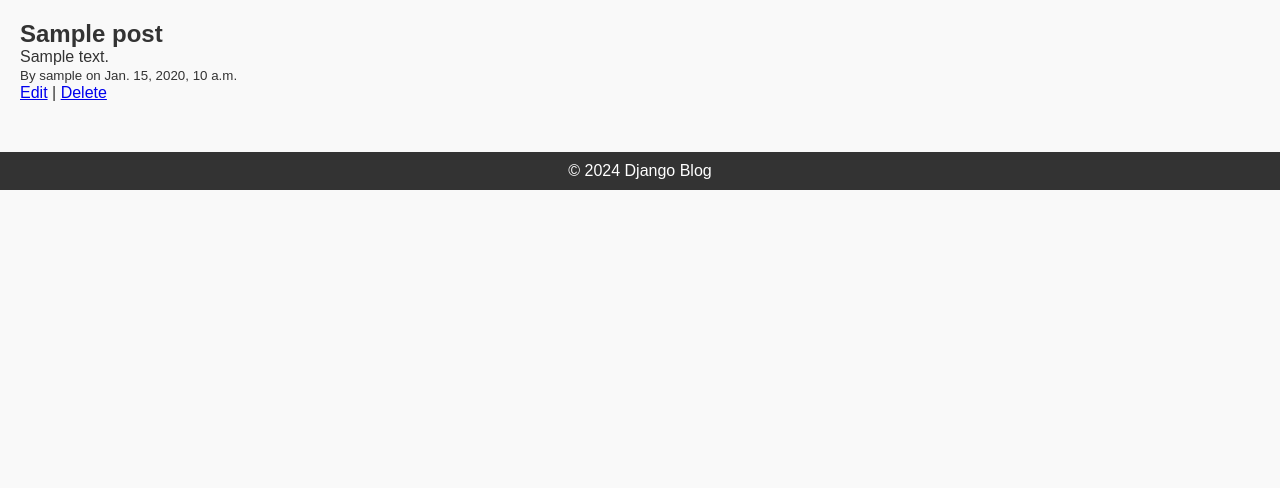
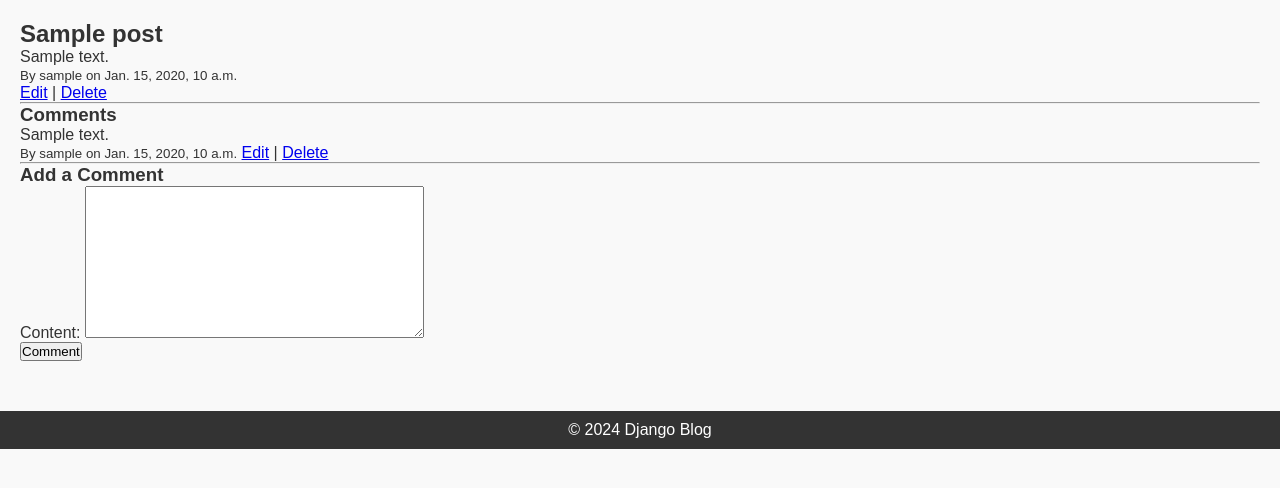
Before and after one commit to altroste001/Alx_DjangoLearnLab, a Django app: page /post/1/ in a window 1280 px wide. Shown: the part 41-529 px from the top of the page. Run offline with Django 5.2, Linux system fonts and the light colour scheme; a user stored in the database is signed in; tables that the repository leaves empty hold one stand-in row (values such as "Sample post").

Commit message:
Complete Task 3  Comment system implementation

```diff
--- a/django_blog/blog/forms.py
+++ b/django_blog/blog/forms.py
@@ -2,6 +2,7 @@ from django import forms
 from .models import Post
 from django.contrib.auth.forms import UserCreationForm
 from django.contrib.auth.models import User
+from .models import Comment
 
 class CustomUserCreationForm(UserCreationForm):
     email = forms.EmailField(required=True)
@@ -15,3 +16,9 @@ class PostForm(forms.ModelForm):
     class Meta:
         model = Post
         fields = ['title', 'content']
+
+
+class CommentForm(forms.ModelForm):
+    class Meta:
+        model = Comment
+        fields = ['content']
--- a/django_blog/blog/models.py
+++ b/django_blog/blog/models.py
@@ -2,7 +2,7 @@ from django.db import models
 from django.contrib.auth.models import User
 
 
-class Post (models.Model):
+class Post(models.Model):
     title = models.CharField(max_length=200)
     content = models.TextField()
     published_date = models.DateTimeField(auto_now_add=True)
@@ -11,4 +11,13 @@ class Post (models.Model):
     def __str__(self):
         return self.title
 
-# Create your models here.
+
+class Comment(models.Model):
+    post = models.ForeignKey(Post, on_delete=models.CASCADE, related_name='comments')
+    author = models.ForeignKey(User, on_delete=models.CASCADE)
+    content = models.TextField()
+    created_at = models.DateTimeField(auto_now_add=True)
+    updated_at = models.DateTimeField(auto_now=True)
+
+    def __str__(self):
+        return f"Comment by {self.author.username} on {self.post.title}"
--- a/django_blog/blog/templates/blog/post_detail.html
+++ b/django_blog/blog/templates/blog/post_detail.html
@@ -1,5 +1,6 @@
 {% extends "blog/base.html" %}
 {% block content %}
+
 <h2>{{ post.title }}</h2>
 <p>{{ post.content }}</p>
 <p><small>By {{ post.author.username }} on {{ post.published_date }}</small></p>
@@ -7,6 +8,31 @@
 {% if user == post.author %}
     <a href="{% url 'post-update' post.pk %}">Edit</a> |
     <a href="{% url 'post-delete' post.pk %}">Delete</a>
+{% endif %}
 
-{% endif %}
+<hr>
+
+<h3>Comments</h3>
+
+{% for comment in comments %}
+    <p>{{ comment.content }}</p>
+    <small>By {{ comment.author.username }} on {{ comment.created_at }}</small>
+
+    {% if user == comment.author %}
+        <a href="{% url 'comment-update' comment.pk %}">Edit</a> |
+        <a href="{% url 'comment-delete' comment.pk %}">Delete</a>
+    {% endif %}
+    <hr>
+{% empty %}
+    <p>No comments yet.</p>
+{% endfor %}
+
+<h3>Add a Comment</h3>
+
+<form method="POST" action="{% url 'comment-create' post.pk %}">
+    {% csrf_token %}
+    {{ form.as_p }}
+    <button type="submit">Comment</button>
+</form>
+
 {% endblock %}
--- a/django_blog/blog/urls.py
+++ b/django_blog/blog/urls.py
@@ -13,6 +13,11 @@ urlpatterns = [
     path('post/<int:pk>/update/', views.PostUpdateView.as_view(), name='post-update'),
     path('post/<int:pk>/delete/', views.PostDeleteView.as_view(), name='post-delete'),
 
-    # List view can remain plural
+    # List view (plural)
     path('posts/', views.PostListView.as_view(), name='posts'),
+
+    # Comments
+    path('post/<int:pk>/comment/', views.CommentCreateView.as_view(), name='comment-create'),
+    path('comment/<int:pk>/edit/', views.CommentUpdateView.as_view(), name='comment-update'),
+    path('comment/<int:pk>/delete/', views.CommentDeleteView.as_view(), name='comment-delete'),
 ]
--- a/django_blog/blog/views.py
+++ b/django_blog/blog/views.py
@@ -6,6 +6,8 @@ from django.contrib.auth.mixins import LoginRequiredMixin, UserPassesTestMixin
 from django.urls import reverse_lazy
 from .models import Post
 from .forms import CustomUserCreationForm, PostForm
+from .models import Post, Comment
+from .forms import CommentForm
 
 
 def register(request):
@@ -47,6 +49,13 @@ class PostDetailView(DetailView):
     model = Post
     template_name = 'blog/post_detail.html'
 
+    def get_context_data(self, **kwargs):
+        context = super().get_context_data(**kwargs)
+        context['form'] = CommentForm()
+        context['comments'] = self.object.comments.all()
+        return context
+
+
 
 class PostCreateView(LoginRequiredMixin, CreateView):
     model = Post
@@ -67,6 +76,9 @@ class PostUpdateView(LoginRequiredMixin, UserPassesTestMixin, UpdateView):
         post = self.get_object()
         return post.author == self.request.user
 
+    def get_success_url(self):
+        return reverse_lazy('post-detail', kwargs={'pk': self.object.pk})
+
 
 class PostDeleteView(LoginRequiredMixin, UserPassesTestMixin, DeleteView):
     model = Post
@@ -76,3 +88,37 @@ class PostDeleteView(LoginRequiredMixin, UserPassesTestMixin, DeleteView):
     def test_func(self):
         post = self.get_object()
         return post.author == self.request.user
+
+
+class CommentCreateView(LoginRequiredMixin, CreateView):
+    model = Comment
+    form_class = CommentForm
+    template_name = 'blog/comment_form.html'
+
+    def form_valid(self, form):
+        post = Post.objects.get(pk=self.kwargs['pk'])
+        form.instance.post = post
+        form.instance.author = self.request.user
+        return super().form_valid(form)
+
+
+class CommentUpdateView(LoginRequiredMixin, UserPassesTestMixin, UpdateView):
+    model = Comment
+    form_class = CommentForm
+    template_name = 'blog/comment_form.html'
+
+    def test_func(self):
+        comment = self.get_object()
+        return comment.author == self.request.user
+
+
+class CommentDeleteView(LoginRequiredMixin, UserPassesTestMixin, DeleteView):
+    model = Comment
+    template_name = 'blog/comment_confirm_delete.html'
+
+    def test_func(self):
+        comment = self.get_object()
+        return comment.author == self.request.user
+
+    def get_success_url(self):
+        return reverse_lazy('post-detail', kwargs={'pk': self.object.post.pk})
```
Also changed, not shown: django_blog/blog/templates/blog/comment_confirm_delete.html (added, +12 -0 lines), django_blog/blog/templates/blog/comment_form.html (added, +10 -0 lines), django_blog/blog/migrations/0002_comment.py (added).
